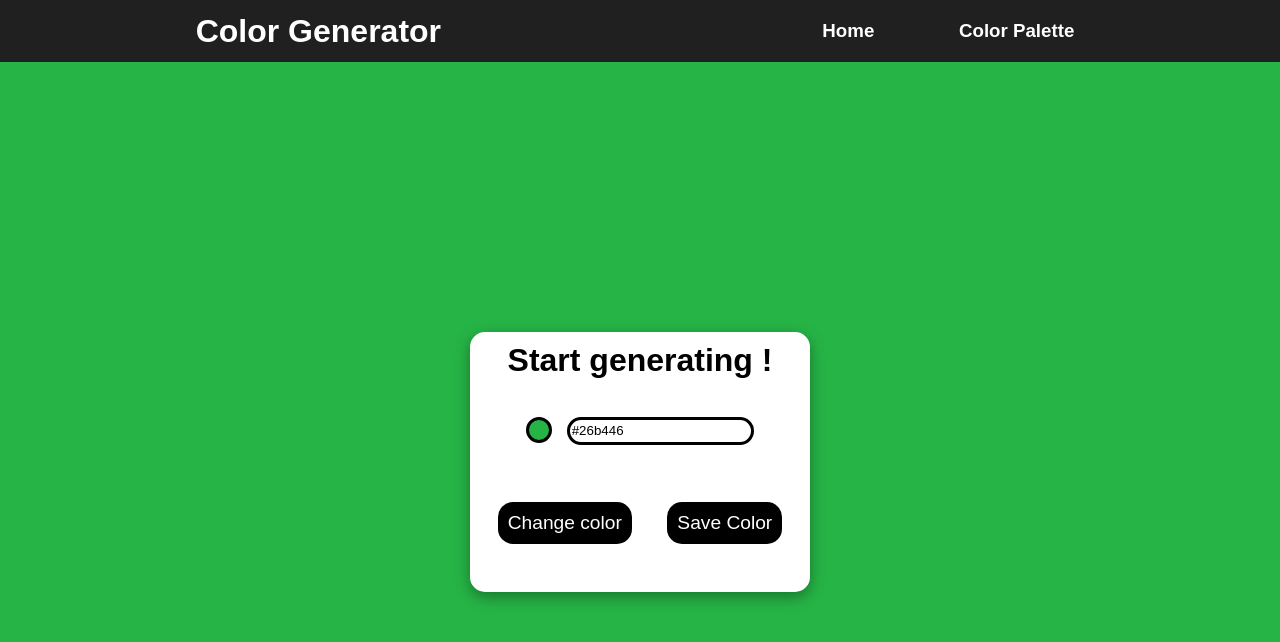
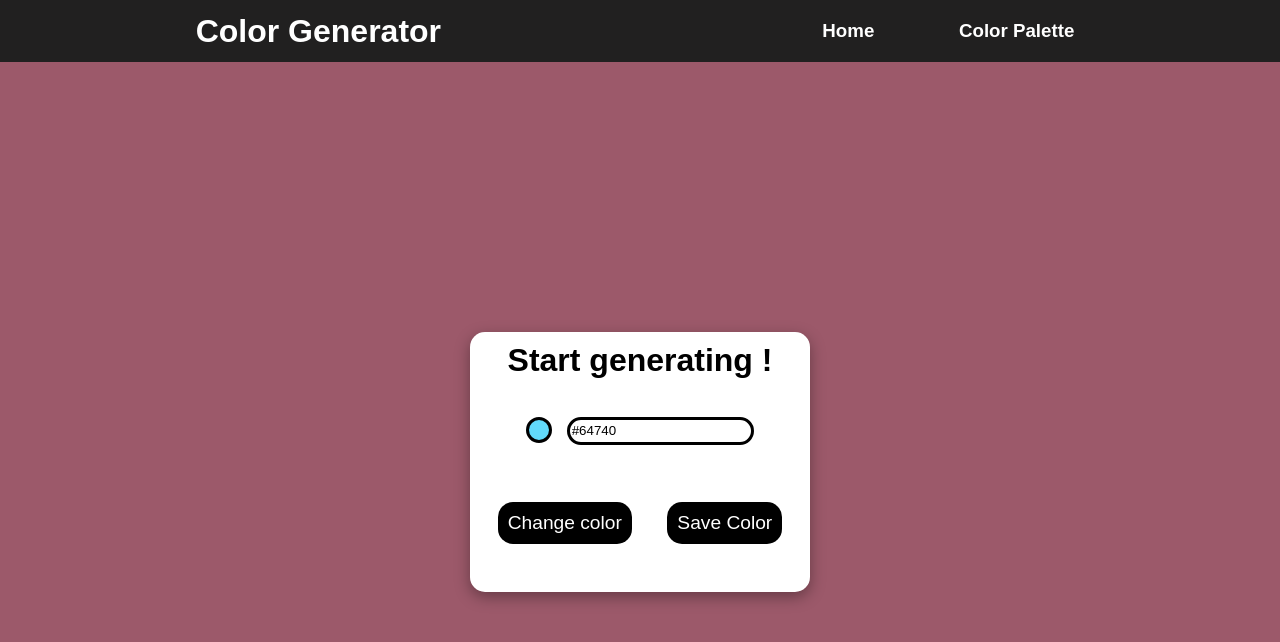
Before and after one commit to SkyalphaBe/color-Generator, a React (Create React App) app: page / in a window 1280 px wide. Both pictures are taken after a click on the button "Generate Color". Shown: the top 642 px of the page. Built offline with nearby package versions, Linux system fonts and the light colour scheme.

Commit message:
restructure homeComponents

```diff
--- a/src/Pages/Home/HomeComponents/HomeFragment.scss
+++ b/src/Components/HomeComponents/HomeFragment.scss
@@ -6,6 +6,7 @@
     height: 100%;
     width: 100%;
     gap: 20px;
+    transition: all 2s;
 
   .inputColor{
     display: flex;
@@ -27,6 +28,7 @@
       border-radius: 100%;
       border: solid;
       background-color: #61dafb;
+      transition: all 2s;
   }
 
   input[type=text]{
--- /dev/null
+++ b/src/Components/HomeComponents/HomeFragment.tsx
@@ -0,0 +1,32 @@
+import React, {useEffect, useState} from "react";
+import "./HomeFragment.scss";
+import {generateColor} from "../../Utils/Utils";
+
+
+function HomeFragment(props:{"parentNode":HTMLDivElement|null}){
+    const[colorHome,setColorHome]=useState<string>(generateColor);
+
+    useEffect(()=>{
+        if (props.parentNode){
+            props.parentNode.style.backgroundColor = colorHome;
+        }
+    },[colorHome])
+    const handleClickColor = ():void=>{
+        setColorHome(generateColor)
+    }
+
+    return (
+        <div className={"HomeFragment"}>
+            <div className={"inputColor"}>
+                <div className={"lineBoxColor"} style={{backgroundColor:colorHome}}></div>
+                <input type="text" value={colorHome}/>
+            </div>
+            <div className={"buttonBox"}>
+               <button onClick={()=>handleClickColor()}>Change color</button>
+               <button>Save Color</button>
+            </div>
+        </div>
+    );
+}
+
+export default HomeFragment;
--- a/src/Pages/Home/Home.tsx
+++ b/src/Pages/Home/Home.tsx
@@ -1,6 +1,6 @@
 import React, {useEffect, useRef, useState} from "react";
 import "./Home.scss";
-import HomeFragment from "./HomeComponents/HomeFragment";
+import HomeFragment from "../../Components/HomeComponents/HomeFragment";
 import {generateColor} from "../../Utils/Utils";
 
 function Home() {
@@ -8,6 +8,7 @@ function Home() {
     const [homeStat,setHomeStat] = useState<boolean>(true);
     const [color,setColor] = useState<string>("");
     const intervalRef = useRef<number>();
+    const homeRef = useRef<HTMLDivElement>(null);
 
     const handleStop = ():void => {
         clearInterval(intervalRef.current);
@@ -18,15 +19,13 @@ function Home() {
         intervalRef.current = window.setInterval(()=>{
             setColor(generateColor());
         },1500);
-        return ()=>{
+        return ():void =>{
             clearInterval(intervalRef.current);
         }
     },[])
 
-
-
     return (
-        <div className={"home"} style={{backgroundColor:color}}>
+        <div className={"home"} style={{backgroundColor:color}} ref={homeRef}>
             <div className={"menu"}>
                 <h1>Start generating !</h1>
                 <div className={"wrapFragment"}>
@@ -38,7 +37,7 @@ function Home() {
                             }}>Generate Color</button>
                         </div>
                         :
-                        <HomeFragment/>
+                        <HomeFragment parentNode={homeRef.current}/>
                     }
                 </div>
             </div>
--- a/src/Pages/Home/HomeComponents/HomeFragment.tsx
+++ /dev/null
@@ -1,52 +0,0 @@
-import React, {useEffect, useState} from "react";
-import "./HomeFragment.scss";
-import {generateColor} from "../../../Utils/Utils";
-
-
-function HomeFragment(){
-    const[colorHome,setColorHome]=useState<string>(generateColor)
-
-    useEffect(():void=>{
-        let firstColor:string = generateColor()
-        let background:HTMLDivElement|null = document.querySelector(".home")
-        let divColor:HTMLDivElement|null = document.querySelector(".lineBoxColor")
-        let inputColor:HTMLInputElement|null = document.querySelector("input[type='text']")
-
-        if (background !== null && divColor !== null && inputColor !== null ){
-            background.style.backgroundColor=firstColor
-            background.style.transition="2s all"
-            divColor.style.backgroundColor=firstColor
-            divColor.style.transition="2s all"
-            inputColor.value=firstColor
-        }
-    },[])
-    const handleClickColor = ():void=>{
-        setColorHome(generateColor)
-        let background:HTMLDivElement|null = document.querySelector(".home")
-        let divColor:HTMLDivElement|null = document.querySelector(".lineBoxColor")
-        let inputColor:HTMLInputElement|null = document.querySelector("input[type='text']")
-
-        if (background !== null && divColor !== null && inputColor !== null ){
-            background.style.backgroundColor=colorHome
-            background.style.transition="2s all"
-            divColor.style.backgroundColor=colorHome
-            divColor.style.transition="2s all"
-            inputColor.value=colorHome
-        }
-    }
-
-    return (
-        <div className={"HomeFragment"}>
-            <div className={"inputColor"}>
-                <div className={"lineBoxColor"}></div>
-                <input type="text"/>
-            </div>
-            <div className={"buttonBox"}>
-               <button onClick={()=>handleClickColor()}>Change color</button>
-               <button>Save Color</button>
-            </div>
-        </div>
-    );
-}
-
-export default HomeFragment;
```
Lines whose indentation alone changed are shown as unchanged.
